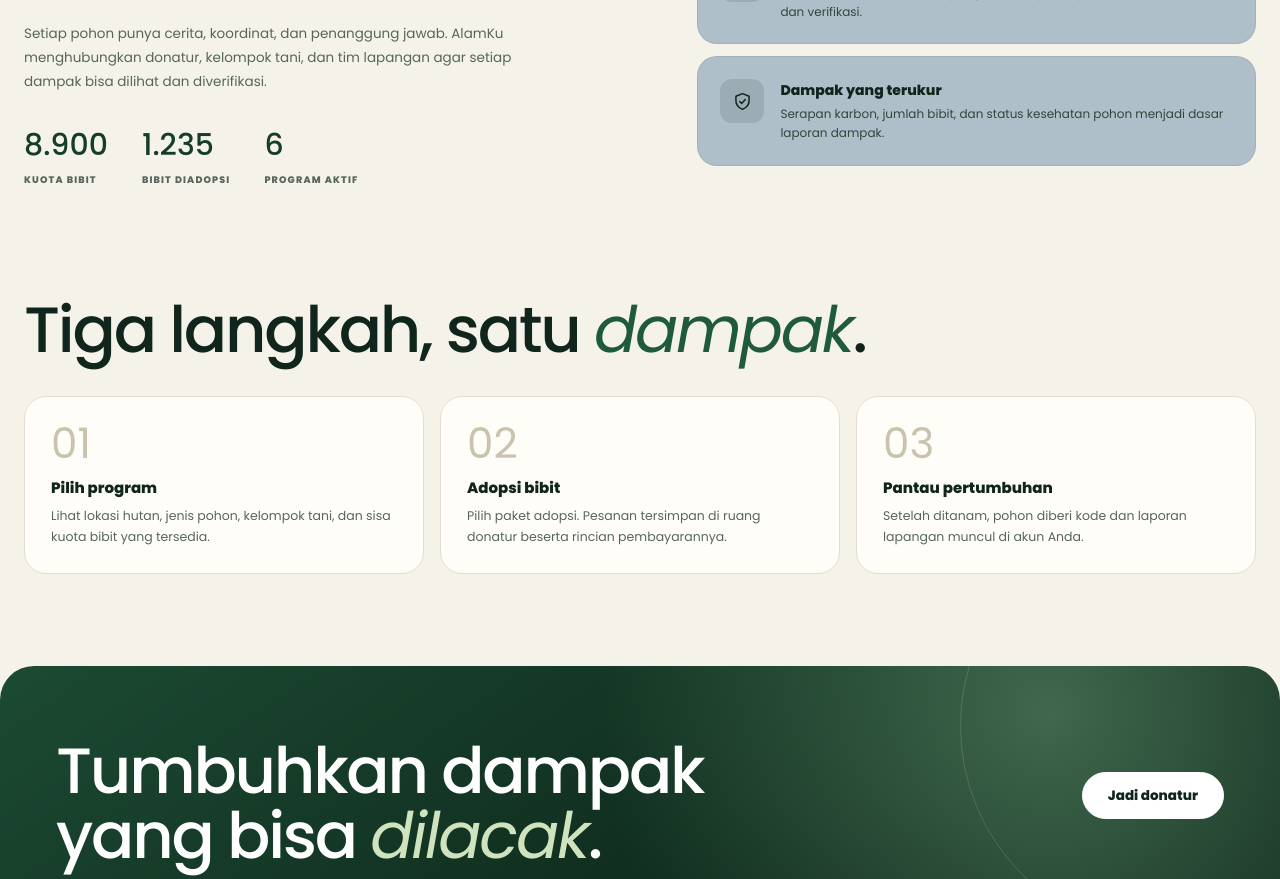
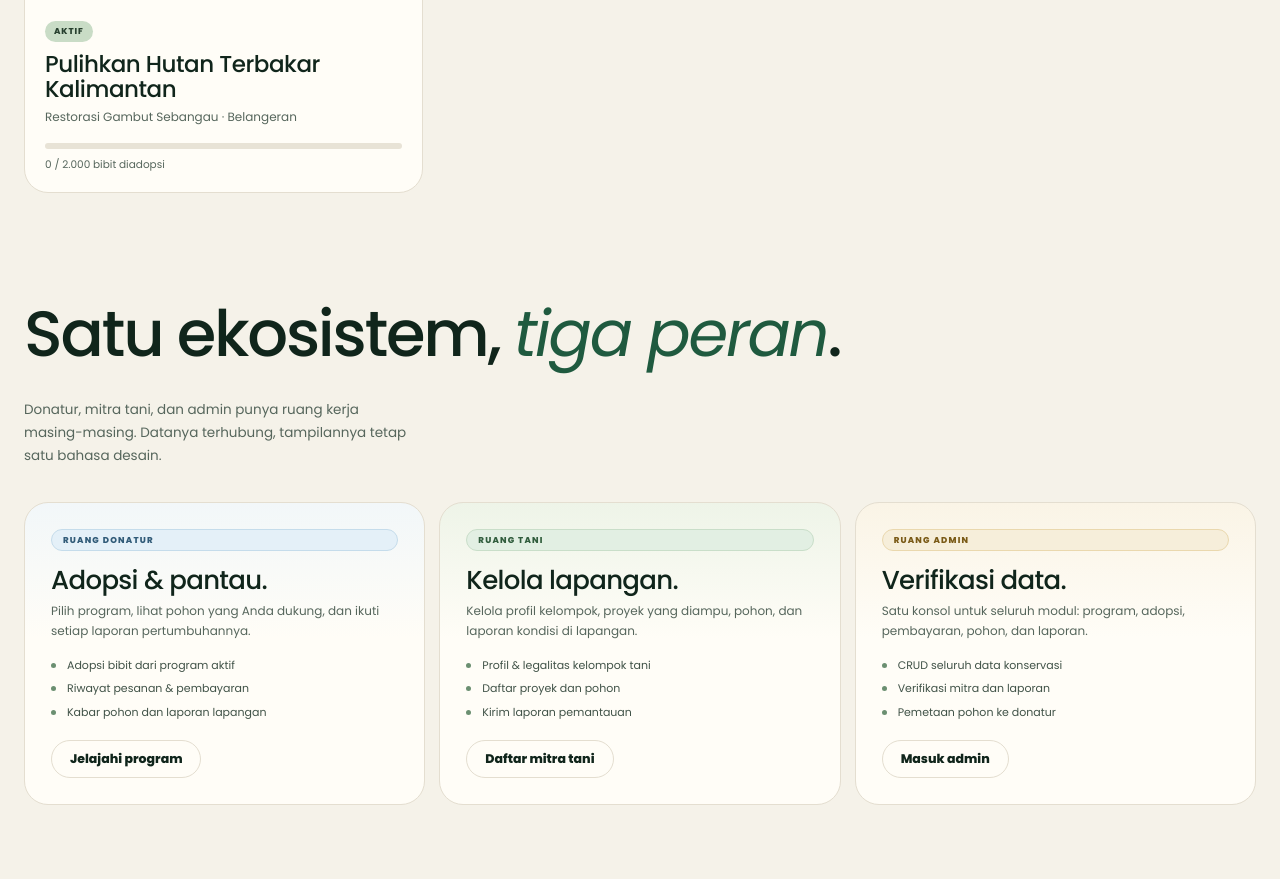
Before and after one commit to scpsjjjhwwtmdsvd/project-AlamKu, a Laravel app: page / in a window 1280 px wide. Shown: the part 2365-3244 px from the top of the page. Run offline with Laravel 12, Linux system fonts and the light colour scheme; data comes from the database, SQL or seed files in the repository.

Commit message:
feat(frontend): section karhutla dan jarak card hero

```diff
--- a/public/css/portal.css
+++ b/public/css/portal.css
@@ -221,6 +221,7 @@ body[data-role="admin"] {
     justify-content: space-between;
     gap: 28px;
     min-height: 360px;
+    margin-bottom: 20px;
     padding: clamp(26px, 4vw, 46px);
     border-radius: 30px;
     background-position: center;
@@ -323,6 +324,10 @@ body[data-role="admin"] {
     border-radius: 24px;
     background: var(--paper);
     box-shadow: var(--shadow);
+}
+
+.portal-hero + .portal-stats {
+    margin-top: -54px;
 }
 
 .portal-stat {
@@ -932,6 +937,10 @@ body[data-role="admin"] {
         padding: 10px;
     }
 
+    .portal-hero + .portal-stats {
+        margin-top: 0;
+    }
+
     .portal-stat {
         padding: 12px;
         border-right: 0;
--- a/resources/views/home.blade.php
+++ b/resources/views/home.blade.php
@@ -55,6 +55,53 @@
 
             <div class="project-grid">
                 @foreach ($projects as $project)
+                    @php
+                        $percent = $project->kuota_bibit > 0
+                            ? min(100, (int) round(($project->bibit_dipesan / $project->kuota_bibit) * 100))
+                            : 0;
+                    @endphp
+                    <a class="project-card" href="{{ route('program.show', $project) }}">
+                        <div class="project-media">
+                            <img src="{{ $projectImages[$loop->index % count($projectImages)] }}" alt="" loading="lazy">
+                        </div>
+                        <div class="project-body">
+                            <span class="pill">{{ ucfirst(str_replace('_', ' ', $project->status)) }}</span>
+                            <h3>{{ $project->judul }}</h3>
+                            <p>
+                                {{ $project->lokasiHutan?->nama_area_konservasi ?? 'Lokasi belum diisi' }}
+                                &middot;
+                                {{ $project->jenisPohon?->nama_lokal ?? 'Jenis pohon belum diisi' }}
+                            </p>
+                            <div class="progress" aria-hidden="true">
+                                <span @style(['width: ' . $percent . '%'])></span>
+                            </div>
+                            <small>{{ number_format($project->bibit_dipesan, 0, ',', '.') }} / {{ number_format($project->kuota_bibit, 0, ',', '.') }} bibit diadopsi</small>
+                        </div>
+                    </a>
+                @endforeach
+            </div>
+        </section>
+    @endif
+
+    @if ($karhutlaProjects->isNotEmpty())
+        <section class="section" id="karhutla">
+            <div class="section-head">
+                <div>
+                    <span class="section-label">Penggalangan dana karhutla</span>
+                    <h2 class="display">Pulihkan lahan yang <em>terbakar</em>.</h2>
+                </div>
+                <a class="btn btn-dark" href="{{ route('program.index', ['search' => 'Pulihkan Hutan Terbakar']) }}">Lihat semua kampanye</a>
+            </div>
+
+            <p class="lead">
+                Karhutla 2023 menghanguskan 1,16 juta hektare lahan nasional, dan Kalimantan
+                menyumbang sekitar 508.430 hektare. Dukung pemulihan lahan bekas terbakar di
+                Kalimantan, Sumatra, Sulawesi, dan Papua. Data: SiPongi Kemenhut/KLHK, BNPB,
+                BRIN, Greenpeace, dan MapBiomas.
+            </p>
+
+            <div class="project-grid">
+                @foreach ($karhutlaProjects as $project)
                     @php
                         $percent = $project->kuota_bibit > 0
                             ? min(100, (int) round(($project->bibit_dipesan / $project->kuota_bibit) * 100))
```
Also changed, not shown: tests/Feature/MitraAndAdminFeaturesTest.php (+22 -0 lines).
